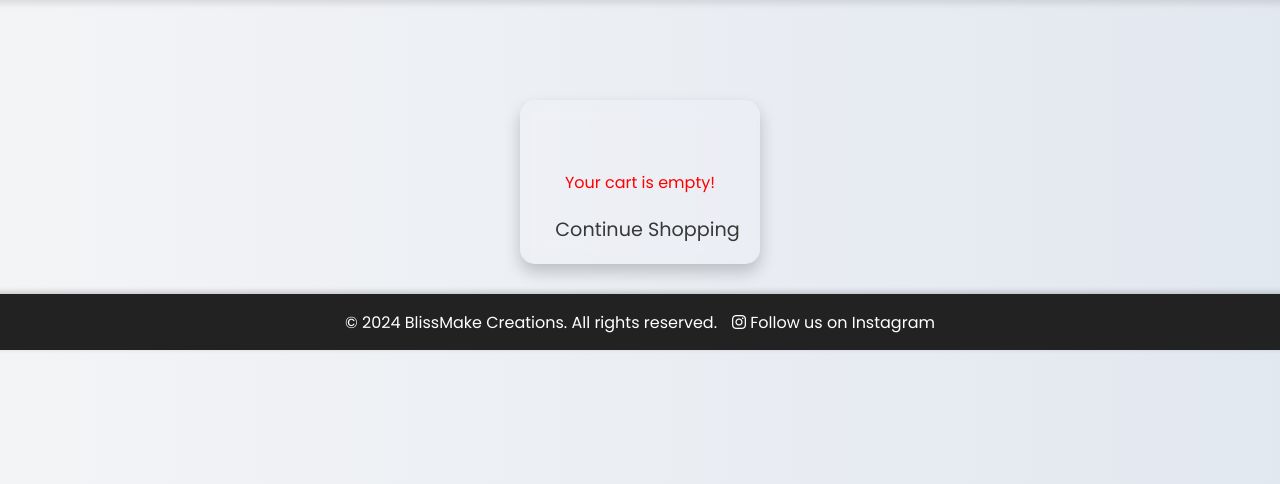
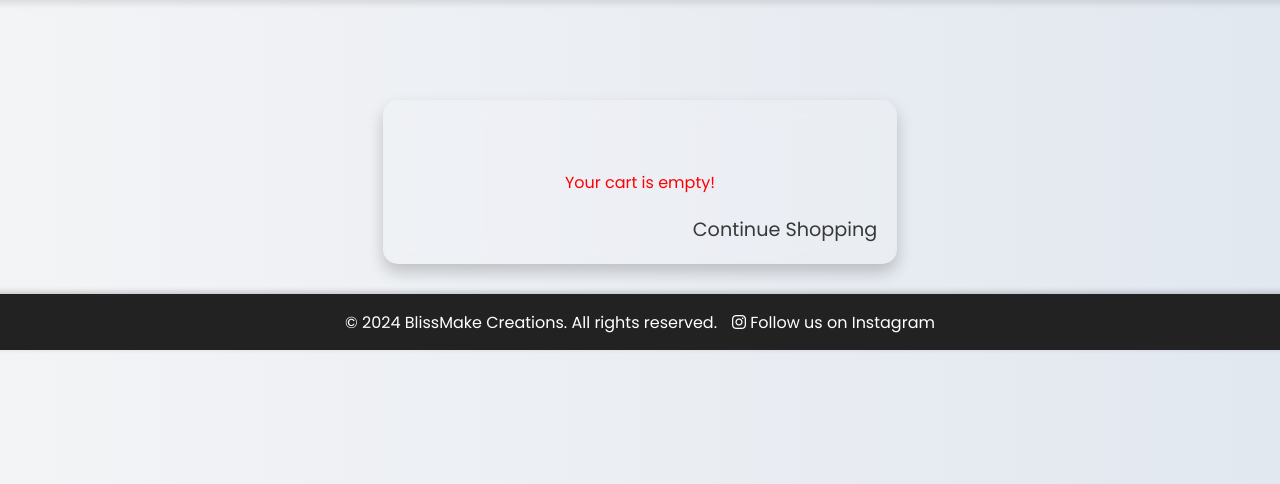
Before and after one commit to prasannabalajitp/BlissMake_FlaskApplication, a Flask app: a page that uses templates/user_cart.html in a window 1280 px wide. Shown: the part 82-566 px from the top of the page. Run offline with Flask 2, Linux system fonts and the light colour scheme; data that the repository does not hold is empty; some libraries are stand-ins or nearby versions.

Commit message:
UI/UX alignments

```diff
--- a/static/css/styles.css
+++ b/static/css/styles.css
@@ -1203,7 +1203,7 @@ header.admin-header {
 .user-cart-back-link {
     display: block;
     margin-top: 20px;
-    margin-left: 15px;
+    margin-left: 290px;
     color: #383838;    /*  #383838 */
     text-decoration: none;
     font-size: 1.2em;
--- a/templates/edit_address.html
+++ b/templates/edit_address.html
@@ -28,7 +28,7 @@
     <br><br><br>
     <div class="addr-container">
         <h2>Edit Delivery Address</h2>
-        <form method="POST" action="{{ url_for('blissmake.edit_address_page', username=username) }}">
+        <form method="POST" action="{{ url_for('blissmake.edit_address', username=username) }}">
             <label for="email">Email ID</label>
             <input type="email" id="email" name="email" value="{{ email }}" readonly>
 
```
